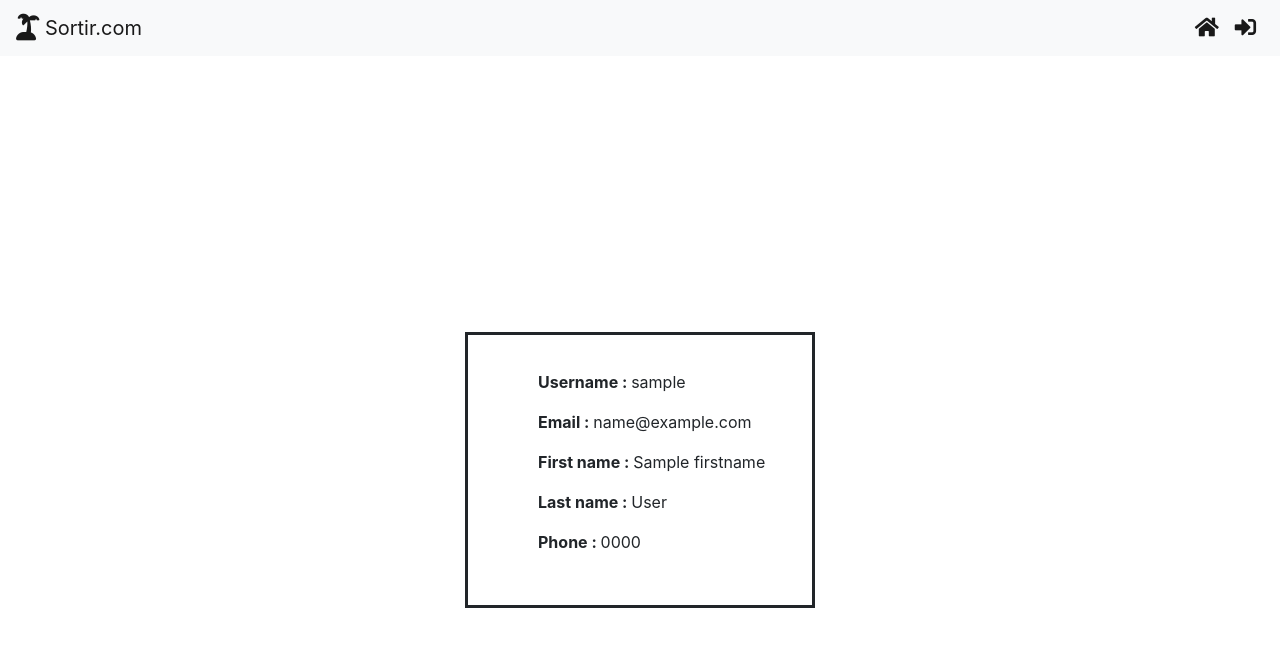
After one commit to Kallie1337/php-project-eni, a Symfony app: template php-projet-sortie/templates/account/others.html.twig in a window 1280 px wide. The commit adds this page. Shown: the top 647 px of the page. Run offline with Twig, Linux system fonts and the light colour scheme; the template is opened without the code that fills it: most values are stand-ins (such as "Sample title", 1, 10 or a date in 2020); some libraries are stand-ins or nearby versions.

Commit message:
Fin de journée Alex
User OK
Autre utilisateurs OK
UserController OK
Routes associés OK

```diff
--- a/php-projet-sortie/public/css/main.css
+++ b/php-projet-sortie/public/css/main.css
@@ -49,3 +49,11 @@
     justify-content: space-between;
 
 }
+
+.bold{
+    font-weight: bold;
+}
+#div_others{
+    border-style: solid;
+    padding: 10%5%10%20%;
+}
--- /dev/null
+++ b/php-projet-sortie/templates/account/others.html.twig
@@ -0,0 +1,19 @@
+{% extends 'base.html.twig' %}
+
+{% block body %}
+<div class="row">
+    <div id="div_top_login" class="offset-md-4 col-md-4">
+        <div id="div_others">
+            <p><span class="bold">Username : </span>{{ u.username }}</p>
+
+            <p><span class="bold">Email : </span>{{ u.email }}</p>
+
+            <p><span class="bold">First name : </span>{{ u.firstname }}</p>
+
+            <p><span class="bold">Last name : </span>{{ u.lastname }}</p>
+
+            <p><span class="bold"> Phone : </span>0{{ u.phone }}</p>
+        </div>
+    </div>
+</div>
+{% endblock %}
--- a/php-projet-sortie/templates/base.html.twig
+++ b/php-projet-sortie/templates/base.html.twig
@@ -32,7 +32,7 @@
 
             {% if is_granted ('IS_AUTHENTICATED_FULLY') %}
                 <li class="nav-item active">
-                    <a class="nav-link" href="#"><i class="fas fa-user fa-lg"></i></a>
+                    <a class="nav-link" href="{{ path('user') }}"><i class="fas fa-user fa-lg"></i></a>
                 </li>
                 <li class="nav-item active">
                     <a class="nav-link" href="{{ path ('logout') }}"><i class="fas fa-sign-out-alt fa-lg"></i></a>
```
Also changed, not shown: php-projet-sortie/src/Controller/AccountController.php (+1 -40 lines), php-projet-sortie/src/Controller/UserController.php (added, +66 -0 lines), php-projet-sortie/templates/user/index.html.twig (added, +20 -0 lines).
